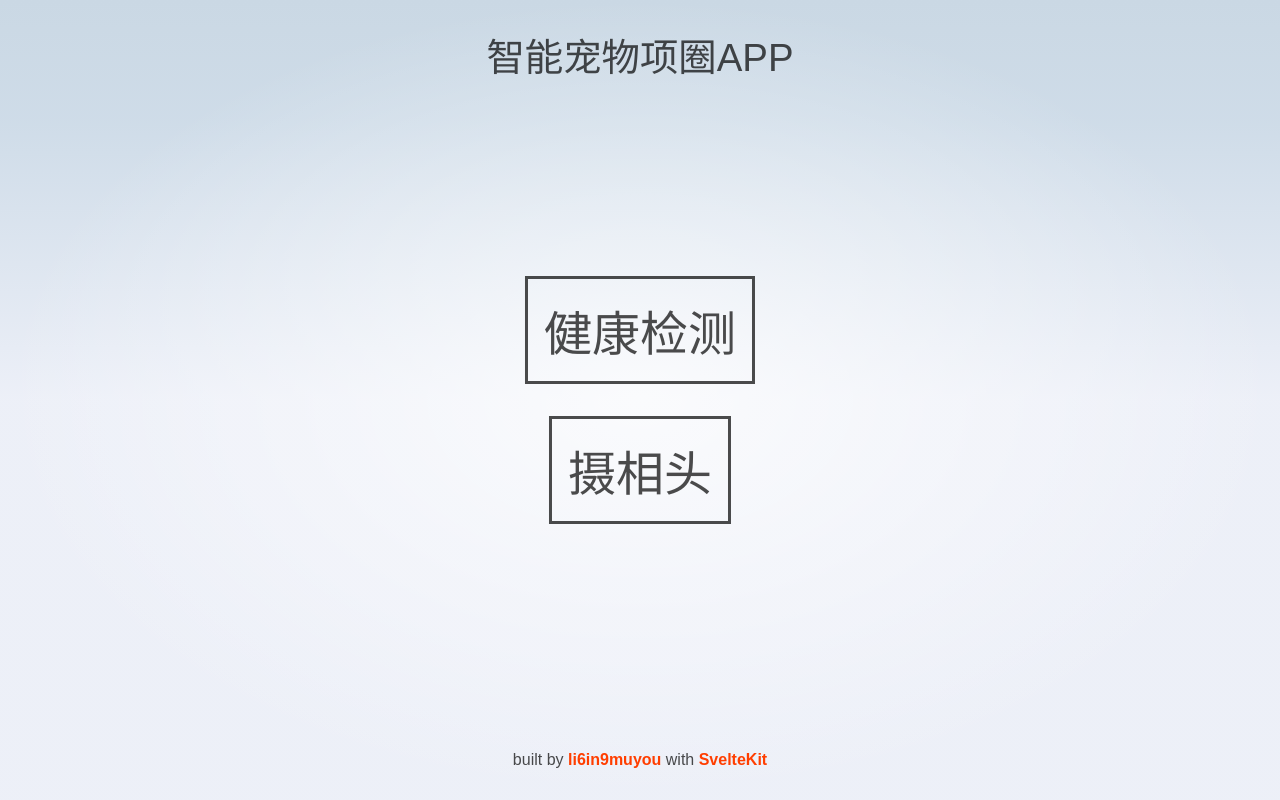
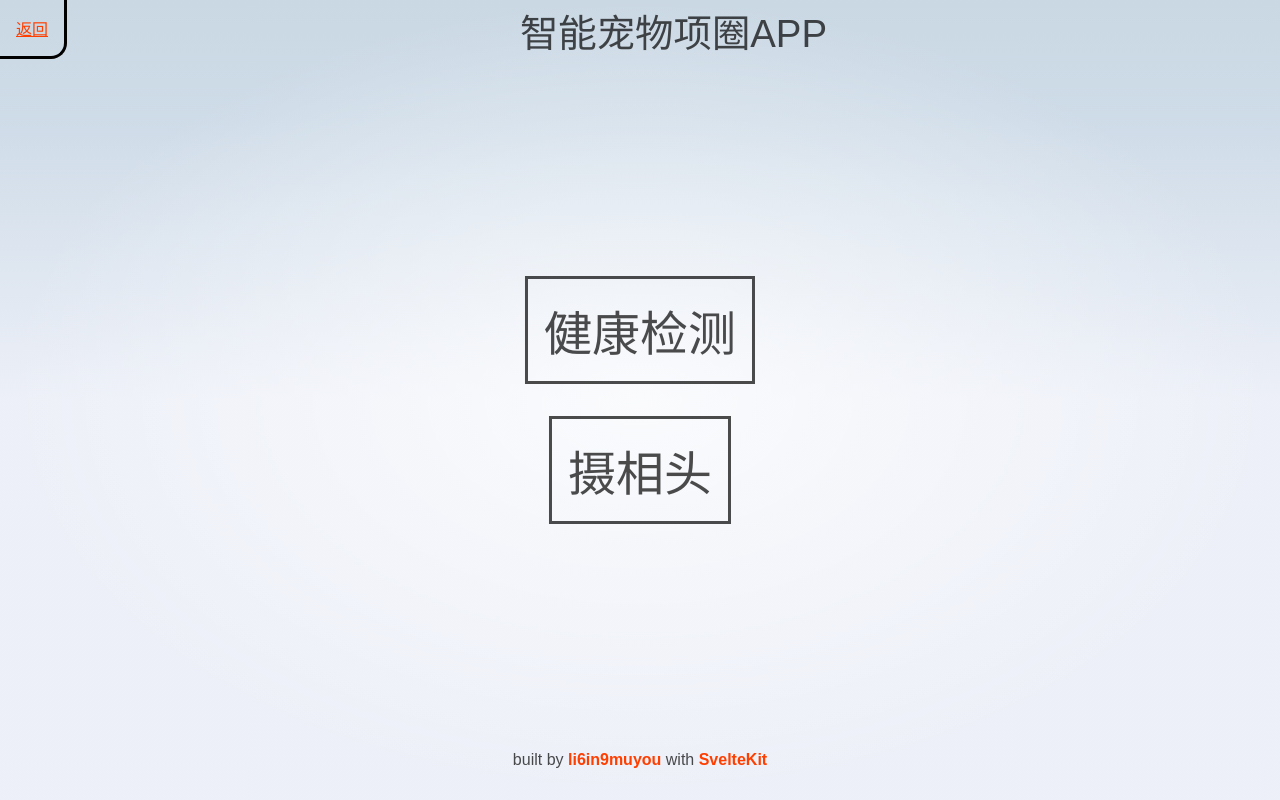
Before and after one commit to li6in9muyou/smart-pet-collar-app, a SvelteKit app: page / in a window 1280 px wide. Built offline with nearby package versions, Linux system fonts and the light colour scheme.

Commit message:
render BackHome button in layout.svelte

```diff
--- a/src/routes/+layout.svelte
+++ b/src/routes/+layout.svelte
@@ -1,8 +1,14 @@
 <script>
 	import './styles.css';
+	import BackToHome from '$lib/BackToHome.svelte';
 </script>
 
 <div class="app">
+	<header>
+		<BackToHome />
+		<h1>智能宠物项圈APP</h1>
+	</header>
+
 	<main>
 		<slot />
 	</main>
@@ -16,6 +22,15 @@
 </div>
 
 <style>
+	header {
+		display: flex;
+		align-items: center;
+	}
+
+	header > h1 {
+		margin: auto;
+	}
+
 	.app {
 		display: flex;
 		flex-direction: column;
--- a/src/routes/+page.svelte
+++ b/src/routes/+page.svelte
@@ -2,8 +2,6 @@
 	<title>Home</title>
 	<meta name="description" content="Svelte demo app" />
 </svelte:head>
-
-<h1>智能宠物项圈APP</h1>
 
 <section>
 	<a href="/health-monitor" class="btn-lg text-lg">健康检测</a>
--- a/src/routes/fpv-stream/+page.svelte
+++ b/src/routes/fpv-stream/+page.svelte
@@ -1,11 +1,5 @@
-<script>
-	import BackToHome from '$lib/BackToHome.svelte';
-</script>
-
 <svelte:head>
 	<title>摄相头</title>
 </svelte:head>
 
-<BackToHome />
-
 <h1>摄相头页面</h1>
--- a/src/routes/health-monitor/+page.svelte
+++ b/src/routes/health-monitor/+page.svelte
@@ -1,5 +1,4 @@
 <script>
-	import BackToHome from '$lib/BackToHome.svelte';
 	import FormattedNumericReading from '$lib/FormattedNumericReading.svelte';
 	import { latestValueOf, windowOf } from '$lib/MockDataSource';
 	import ExpandableHistoryReading from '$lib/ExpandableHistoryReading.svelte';
@@ -17,8 +16,6 @@
 	<meta name="description" content="健康检测" />
 </svelte:head>
 
-<BackToHome />
-
 <section>
 	<FormattedNumericReading label="体温" numberStream={bodyTemperature} unit="℃" />
 	<FormattedNumericReading label="心率" numberStream={heartRate} />
```
